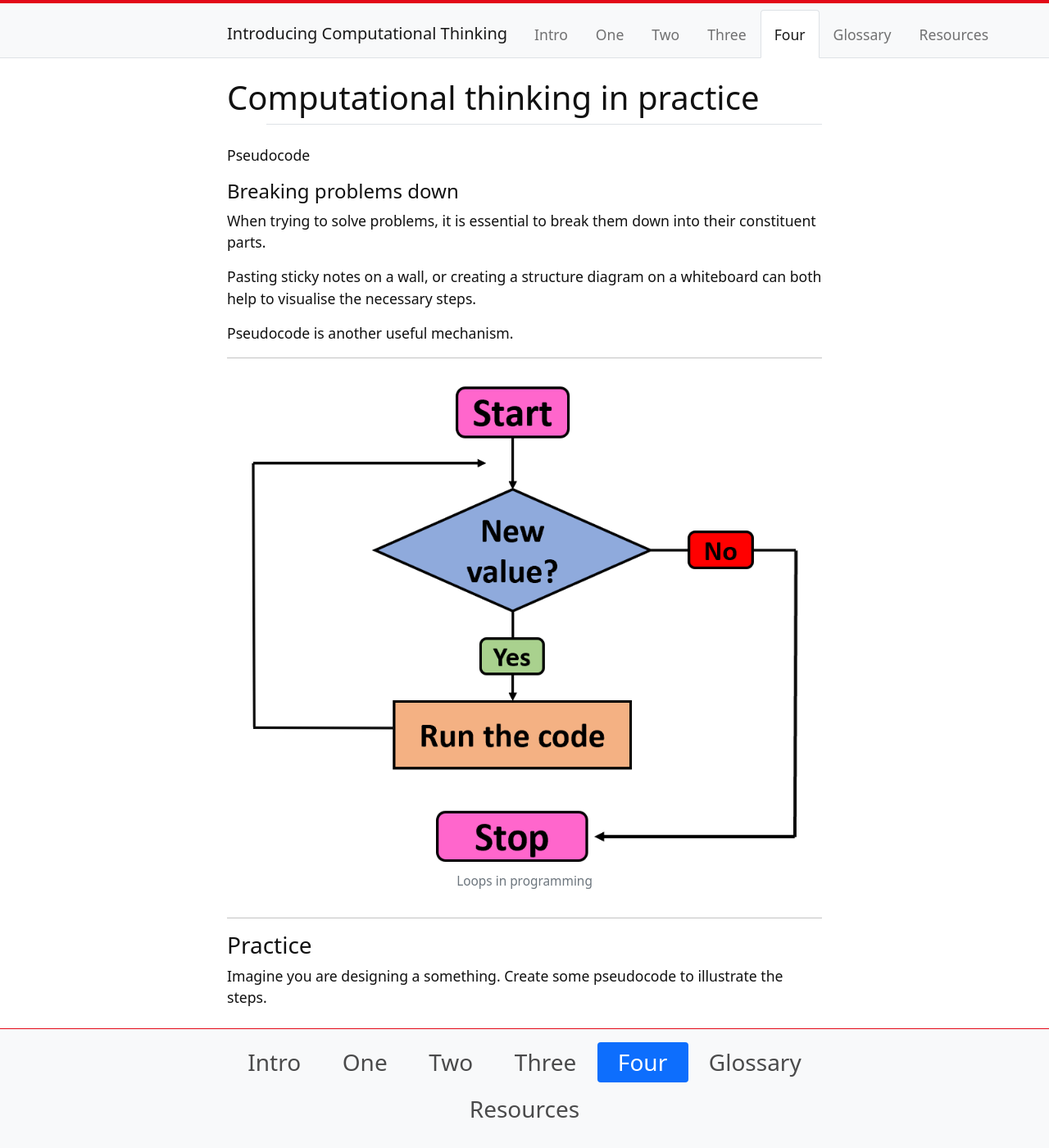
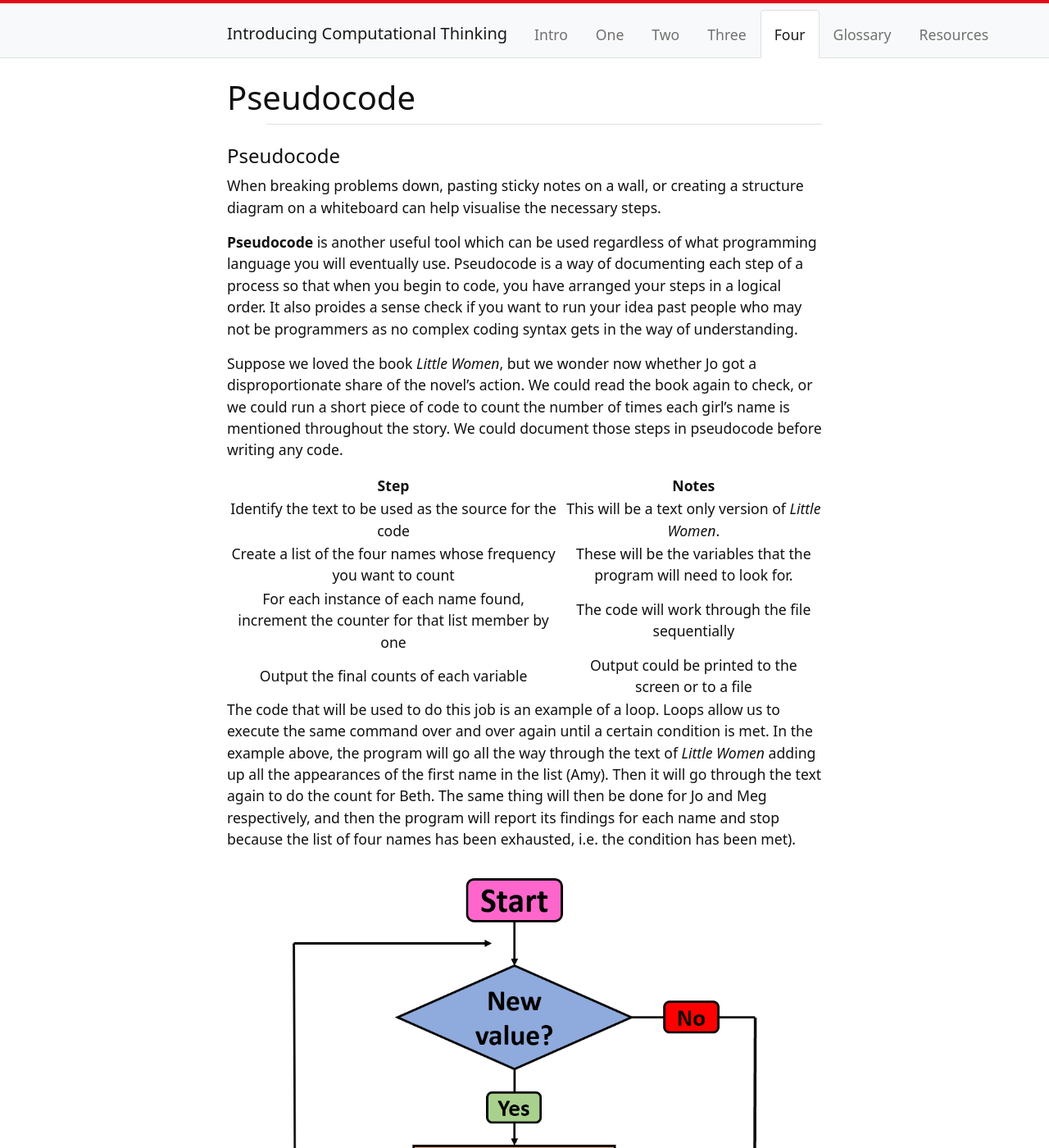
Before and after one commit to weaverbel/intro-computational-thinking, a Jekyll site: the page built from content/4-lesson.md, in a window 1280 px wide and 1400 px high. Shown: the whole window at 82% size. Built offline with Jekyll 4.4.1, drawn with Linux system fonts in a browser that asks for light colours.

Commit message:
Update 4-lesson.md
adding explanation

```diff
--- a/content/4-lesson.md
+++ b/content/4-lesson.md
@@ -1,25 +1,26 @@
 ---
-title: Computational thinking in practice
+title: Pseudocode
 nav: Four
 ---
 
-Pseudocode
+#### Pseudocode
 
-#### Breaking problems down
+When breaking problems down, pasting sticky notes on a wall, or creating a structure diagram on a whiteboard can help visualise the necessary steps.
 
-When trying to solve problems, it is essential to break them down into their constituent parts.
+**Pseudocode** is another useful tool which can be used regardless of what programming language you will eventually use. Pseudocode is a way of documenting each step of a process so that when you begin to code, you have arranged your steps in a logical order. It also proides a sense check if you want to run your idea past people who may not be programmers as no complex coding syntax gets in the way of understanding.
 
-Pasting sticky notes on a wall, or creating a structure diagram on a whiteboard can both help to visualise the necessary steps.
+Suppose we loved the book *Little Women*, but we wonder now whether Jo got a disproportionate share of the novel's action. We could read the book again to check, or we could run a short piece of code to count the number of times each girl's name is mentioned throughout the story. We could document those steps in pseudocode before writing any code.
 
-Pseudocode is another useful mechanism.
+| **Step** | &nbsp; |  **Notes** |
+| :---: | :---: | :---: |
+| Identify the text to be used as the source for the code | &nbsp; | This will be a text only version of *Little Women*. |
+| Create a list of the four names whose frequency you want to count | &nbsp; | These will be the variables that the program will need to look for. |
+| For each instance of each name found, increment the counter for that list member by one | &nbsp; | The code will work through the file sequentially |
+| Output the final counts of each variable | &nbsp; | Output could be printed to the screen or to a file |
 
+The code that will be used to do this job is an example of a loop. Loops allow us to execute the same command over and over again until a certain condition is met. In the example above, the program will go all the way through the text of *Little Women* adding up all the appearances of the first name in the list (Amy). Then it will go through the text again to do the count for Beth. The same thing will then be done for Jo and Meg respectively, and then the program will report its findings for each name and stop because the list of four names has been exhausted, i.e. the condition has been met).
 
-------
-
-
-{% include figure.html img="loop.png" alt="How loops work" caption="Loops in programming" width="100%" %}
-
-
+{% include figure.html img="loop.png" alt="How loops work" caption="Loops in programming" width="85%" %}
 
 ---------
 
```
